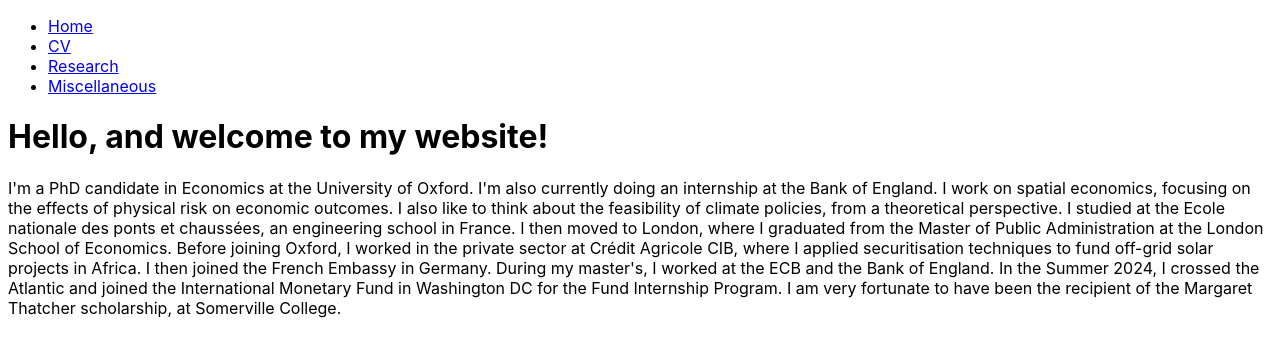
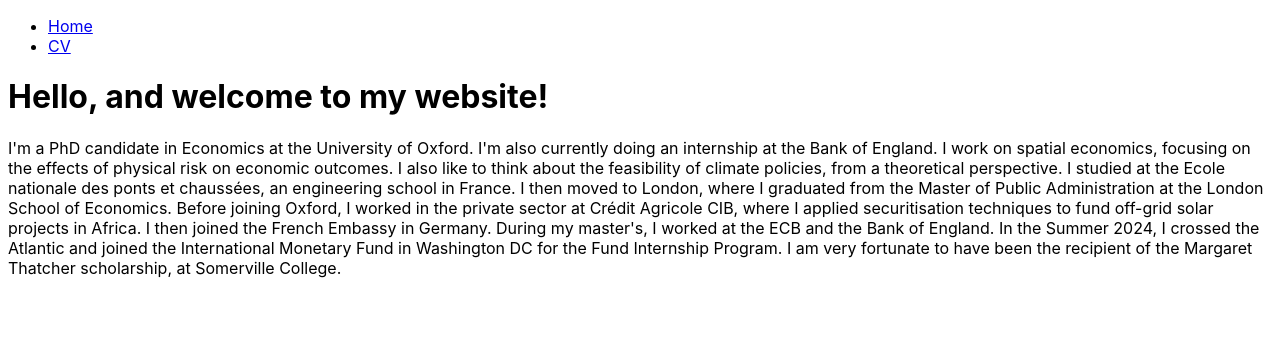
Before and after one commit to JulietteCx/juliettecx.github.io, a Jekyll site: the page built from index.html, in a window 1280 px wide. Shown: the top 357 px of the page. Built offline with Jekyll 4.4.1, drawn with Linux system fonts in a browser that asks for light colours.

Commit message:
Update _config.yml

```diff
--- a/_config.yml
+++ b/_config.yml
@@ -19,7 +19,3 @@ author                   : "Juliette Caucheteux"
 top_panel_links:
   - name: "CV"
     url: "/cv/"
-  - name: "Research"
-    url: "/research/"
-  - name: "Miscellaneous"
-    url: "/miscellaneous/"
```
